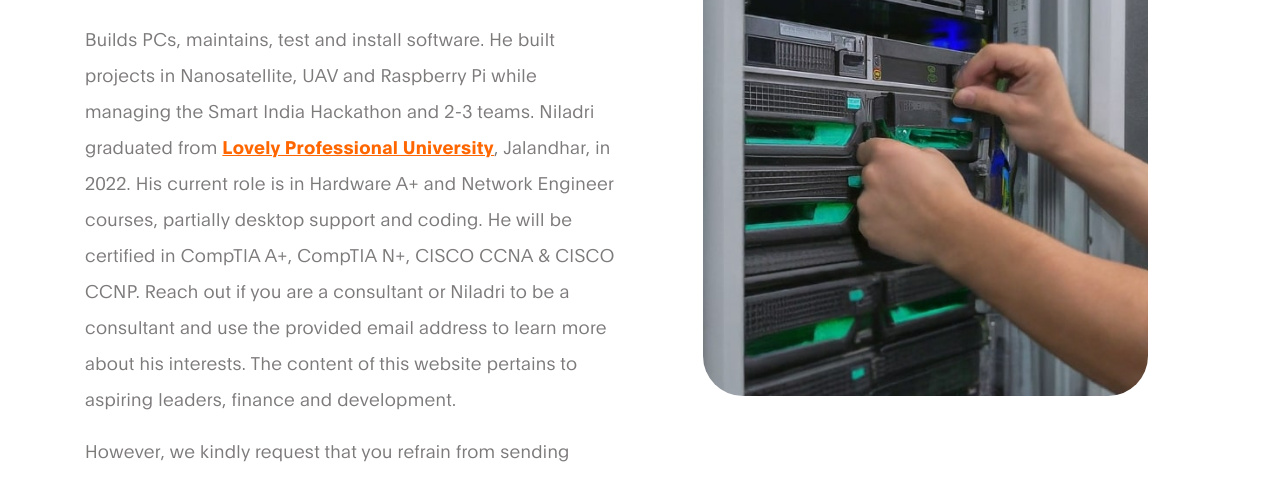
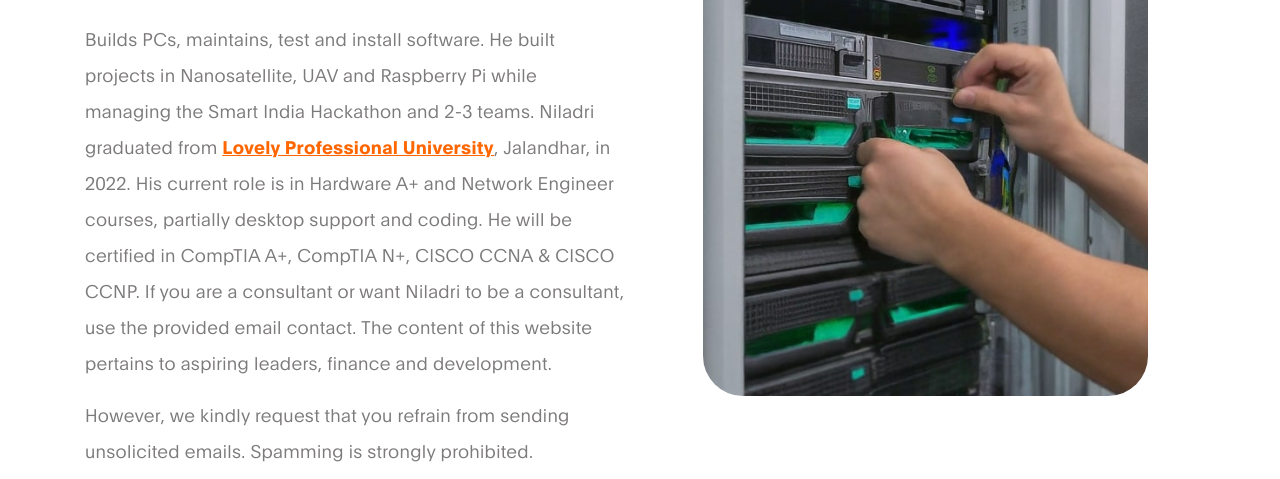
Before and after one commit to niladrridas/niladrridas.github.io, a plain HTML site: page index.html in a window 1280 px wide. Shown: the part 465-944 px from the top of the page. Drawn offline with Linux system fonts and the light colour scheme.

Commit message:
Update index.html

```diff
--- a/index.html
+++ b/index.html
@@ -102,7 +102,7 @@
                 <div class="col-lg-6 col-md-6 col-12">
                     <h3 class="mb-4">About Section</h3>
 
-                    <p>Builds PCs, maintains, test and install software. He built projects in Nanosatellite, UAV and Raspberry Pi while managing the Smart India Hackathon and 2-3 teams. Niladri graduated from <a href="https://www.lpu.in" style="font-weight: bold; color: #FF6600; text-decoration: underline;">Lovely Professional University</a>, Jalandhar, in 2022. His current role is in Hardware A+ and Network Engineer courses, partially desktop support and coding. He will be certified in CompTIA A+, CompTIA N+, CISCO CCNA & CISCO CCNP. Reach out if you are a consultant or Niladri to be a consultant and use the provided email address to learn more about his interests. The content of this website pertains to aspiring leaders, finance and development.</p>
+                    <p>Builds PCs, maintains, test and install software. He built projects in Nanosatellite, UAV and Raspberry Pi while managing the Smart India Hackathon and 2-3 teams. Niladri graduated from <a href="https://www.lpu.in" style="font-weight: bold; color: #FF6600; text-decoration: underline;">Lovely Professional University</a>, Jalandhar, in 2022. His current role is in Hardware A+ and Network Engineer courses, partially desktop support and coding. He will be certified in CompTIA A+, CompTIA N+, CISCO CCNA & CISCO CCNP. If you are a consultant or want Niladri to be a consultant, use the provided email contact. The content of this website pertains to aspiring leaders, finance and development.</p>
 
                          <p>However, we kindly request that you refrain from sending unsolicited emails. Spamming is strongly prohibited.</p>
 
```
